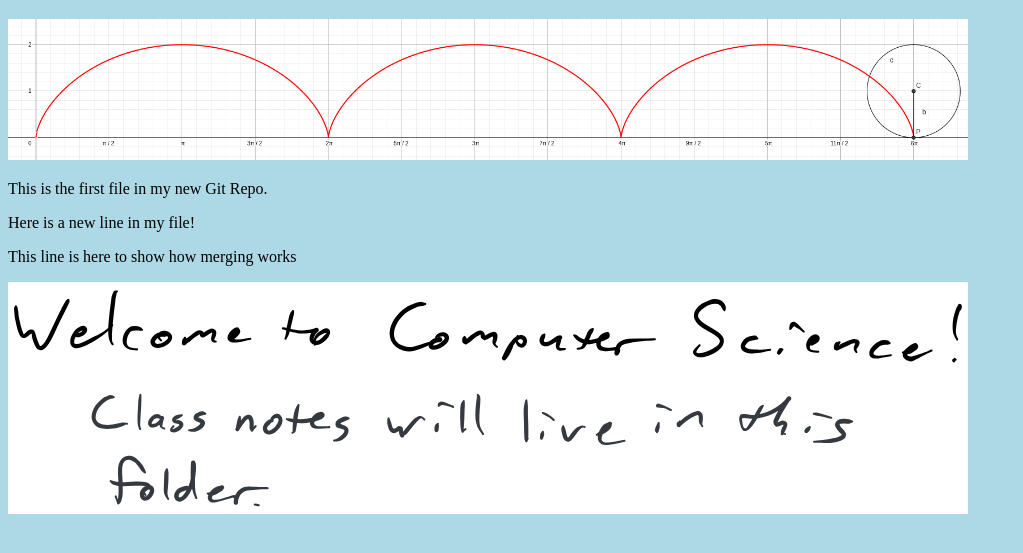
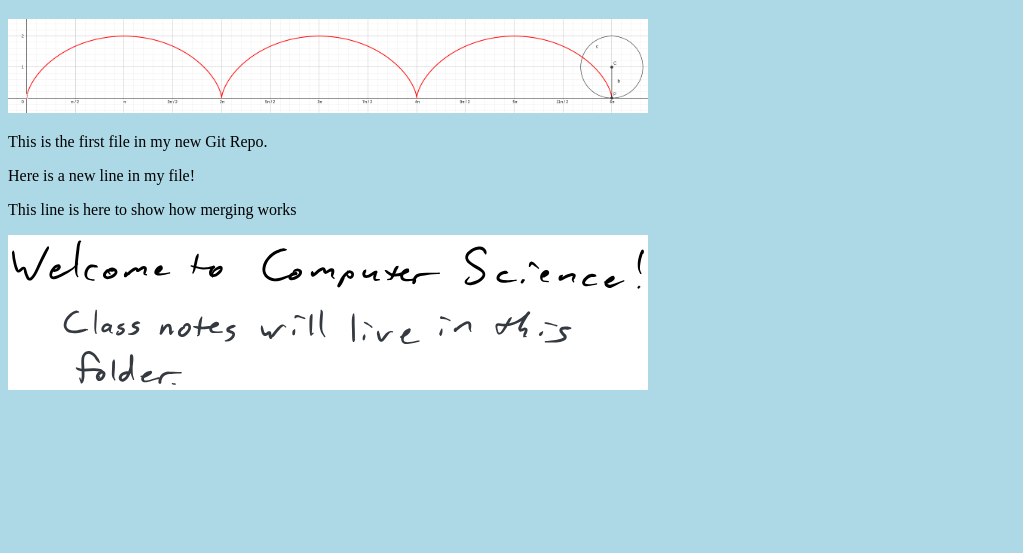
Before and after one commit to jaliprandi/hello-world, a plain HTML site: page index.html in a window 1280 px wide. Shown: the part 61-614 px from the top of the page, without its empty margins (0-1023 px from the left). Drawn offline with Linux system fonts and the light colour scheme.

Commit message:
updated index.html resizing images

```diff
--- a/index.html
+++ b/index.html
@@ -7,13 +7,13 @@
         <body>
                 <h1>Hello world!</h1>
                 <div>
-                        <img src="cycloid.png" alt="Diagram of a cycloid" style="width:100%;max-width:960px">
+                        <img src="cycloid.png" alt="Diagram of a cycloid" style="width:100%;max-width:640px">
                 </div>
                 <p>This is the first file in my new Git Repo.</p>
                 <p> Here is a new line in my file!</p>
                 <p> This line is here to show how merging works </p>
                 <div>
-                        <img src="welcome-cs.svg" alt="Banner welcoming students to Computer Science class" style="width:100%;max-width:960px">
+                        <img src="welcome-cs.svg" alt="Banner welcoming students to Computer Science class" style="width:100%;max-width:640px">
                 </div>
         </body>
 </html>
```
